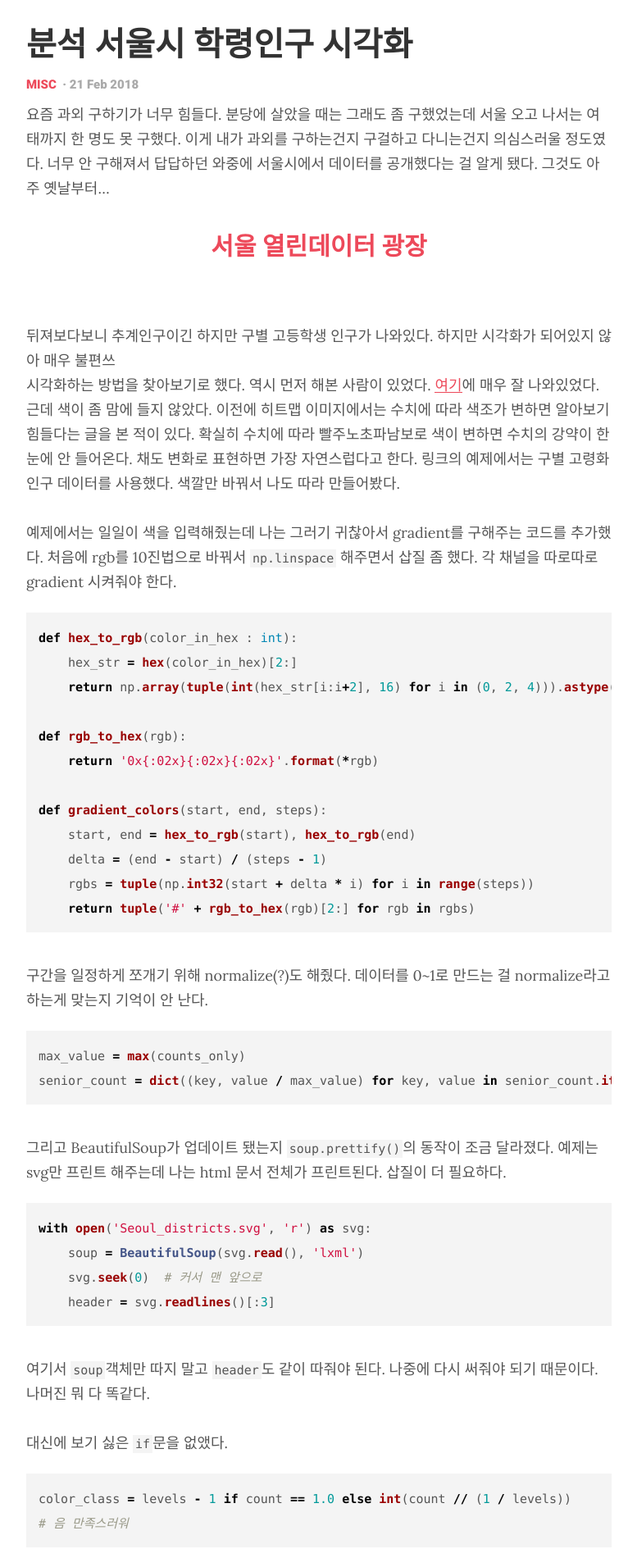
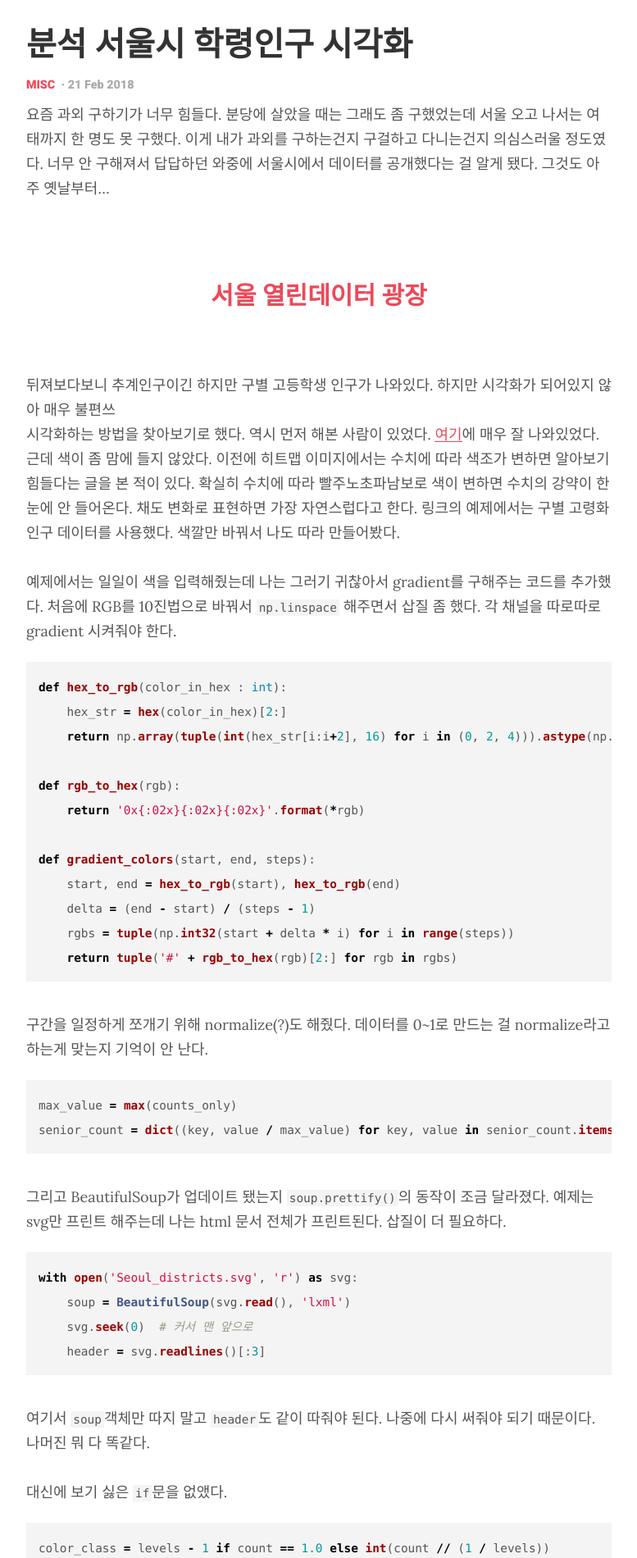
Before and after one commit to Haawron/Haawron.github.io, a Jekyll site: the page built from _posts/2018-02-21-seoul-analysis.md, in a window 1280 px wide. Shown: the part 411-2311 px from the top of the page at 82% size, without its empty margins (251-1028 px from the left). Built offline with Jekyll 4.4.1, drawn with Linux system fonts in a browser that asks for light colours; some web fonts are replaced; our own code applies the rules of GitHub Pages for plain Markdown files.

Commit message:
코드 블럭 글씨 크기 줄임

````diff
--- a/_posts/2018-02-21-seoul-analysis.md
+++ b/_posts/2018-02-21-seoul-analysis.md
@@ -14,6 +14,7 @@ feature_image: "https://i.imgur.com/kG4cv7r.jpg"
 못 구했다. 이게 내가 과외를 구하는건지 구걸하고 다니는건지 의심스러울 정도였다. 너무 안 구해져서
 답답하던 와중에 서울시에서 데이터를 공개했다는 걸 알게 됐다. 그것도 아주 옛날부터...
 
+<br>
 <h3> <center><a href="http://data.seoul.go.kr/">
 서울 열린데이터 광장</a>
 </center> </h3><br>
@@ -26,7 +27,7 @@ feature_image: "https://i.imgur.com/kG4cv7r.jpg"
 색깔만 바꿔서 나도 따라 만들어봤다.
 
 예제에서는 일일이 색을 입력해줬는데 나는 그러기 귀찮아서 gradient를 구해주는 코드를 추가했다.
-처음에 rgb를 10진법으로 바꿔서 `np.linspace` 해주면서 삽질 좀 했다.
+처음에 RGB를 10진법으로 바꿔서 `np.linspace` 해주면서 삽질 좀 했다.
 각 채널을 따로따로 gradient 시켜줘야 한다.
 
 ```python
--- a/_sass/sassline-base/_modular-scale.scss
+++ b/_sass/sassline-base/_modular-scale.scss
@@ -12,7 +12,7 @@ $modular-scale: (
     epsilon: 17.9,
     zeta:    16.0,  // 사실상 font-size, 글씨 크기 여기로 오셈, 여기 바꾸면 됨.
     eta:     14.3,
-    theta:   12.8,
+    theta:   12.8,  // code block 글씨 크기임. @@@@@font size
     iota:    11.5
   ),
   // Major Third http://www.modularscale.com/?17,30&px&1.25&web&text
@@ -48,7 +48,7 @@ $modular-scale: (
     epsilon: 22.5,
     zeta:    18.0,
     eta:     16.9,
-    theta:   15.0,
+    theta:   14.4,  // 15.0,
     iota:    12.7
   ),
   // Aug. Fourth http://www.modularscale.com/?22,50&px&1.414&web&text
@@ -60,7 +60,7 @@ $modular-scale: (
     epsilon: 25.0,
     zeta:    18.0,
     eta:     17.6,
-    theta:   15.6,
+    theta:   14.4,  // 15.6,
     iota:    12.5
   )
 );
````
